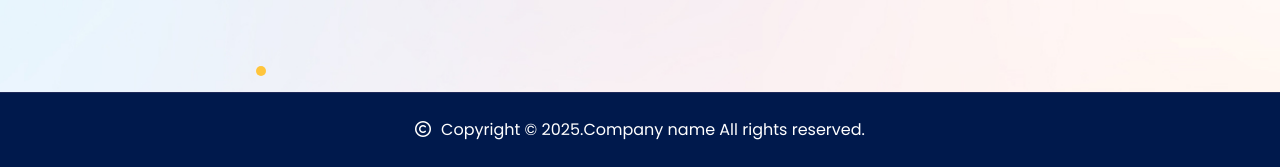
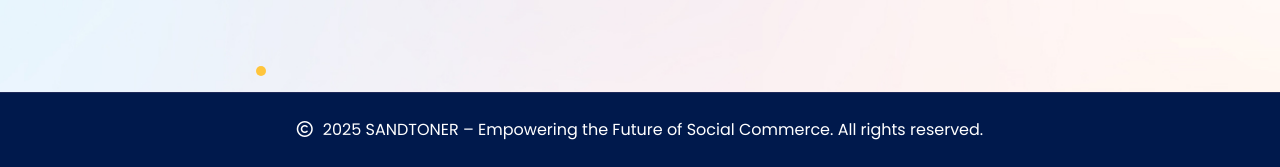
Before and after one commit to OriS3/oris3.github.io, a plain HTML site: page 404.html in a window 1280 px wide. Shown: the part 1924-2091 px from the top of the page. Drawn offline with nearby package versions, Linux system fonts and the light colour scheme.

Commit message:
更新页面

```diff
--- a/404.html
+++ b/404.html
@@ -374,7 +374,7 @@
             </div>
         </div>
         <div class="footer__copyright">
-            <p><i class="fa-regular fa-copyright"></i>Copyright &copy; 2025.Company name All rights reserved.</p>
+            <p><i class="fa-regular fa-copyright"></i>2025 SANDTONER – Empowering the Future of Social Commerce. All rights reserved.</p>
         </div>
         <div class="footer__bullet bullet1"></div>
         <div class="footer__bullet bullet2"></div>
```
Also changed, not shown: about.html (+1 -1 lines), blog.html (+1 -1 lines), blogsingle.html (+1 -1 lines), case-details.html (+1 -1 lines), case.html (+1 -1 lines), case2.html (+1 -1 lines), contact.html (+1 -1 lines), faq.html (+1 -1 lines), index.html (+1 -1 lines), join-us.html (+1 -1 lines), service-details.html (+1 -1 lines), services2.html (+1 -1 lines), team.html (+1 -1 lines), teamsingle.html (+1 -1 lines).
